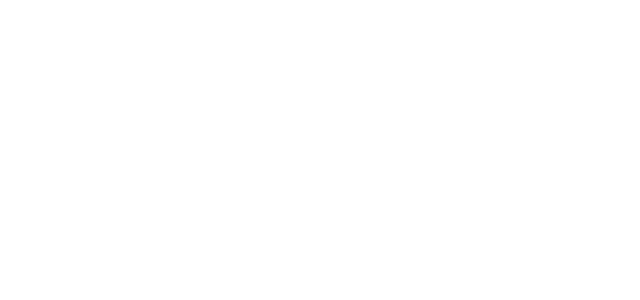
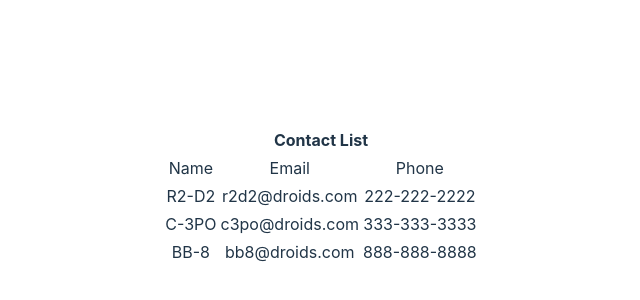
Before and after one commit to anaruizaguilar/ContactList, a React (Vite) app: page / in a window 1280 px wide. Shown: the part 204-504 px from the top of the page, without its empty margins (319-959 px from the left). Built offline with nearby package versions, Linux system fonts and the light colour scheme.

Commit message:
setting up the table complete

```diff
--- a/src/App.jsx
+++ b/src/App.jsx
@@ -1,12 +1,13 @@
 
+import ContactList from './components/ContactList'
 import './App.css'
 
+
 function App() {
-  //const [count, setCount] = useState(0)
 
   return (
     <>
-
+      <ContactList />
     </>
   )
 }
--- /dev/null
+++ b/src/components/ContactList.jsx
@@ -0,0 +1,37 @@
+import { useState } from "react";
+import ContactRow from "./ContactRow";
+
+const dummyContacts = [
+    { id: 1, name: "R2-D2", phone: "222-222-2222", email: "r2d2@droids.com" },
+    { id: 2, name: "C-3PO", phone: "333-333-3333", email: "c3po@droids.com" },
+    { id: 3, name: "BB-8", phone: "888-888-8888", email: "bb8@droids.com" },
+  ];
+
+function ContactList() {
+
+  const [contacts, setContacts] = useState(dummyContacts);
+  console.log("Contacts: ", contacts);
+    return (
+        <table>
+            <thead>
+                <tr>
+                    <th colSpan="3">Contact List</th>
+                </tr>
+            </thead>
+            <tbody>
+                <tr>
+                    <td>Name</td>
+                    <td>Email</td>
+                    <td>Phone</td>
+                </tr>
+                {
+                    contacts.map((contact) => {
+                        return <ContactRow key={contact.id} contact={contact} />;
+                    })
+                }
+            </tbody>
+        </table>
+    );
+}
+
+export default ContactList;
--- /dev/null
+++ b/src/components/ContactRow.jsx
@@ -0,0 +1,11 @@
+function ContactRow({ contact }) {
+    return (
+        <tr>
+            <td>{contact.name}</td>
+            <td>{contact.email}</td>
+            <td>{contact.phone}</td>
+        </tr>
+    );
+}
+
+export default ContactRow;
```
